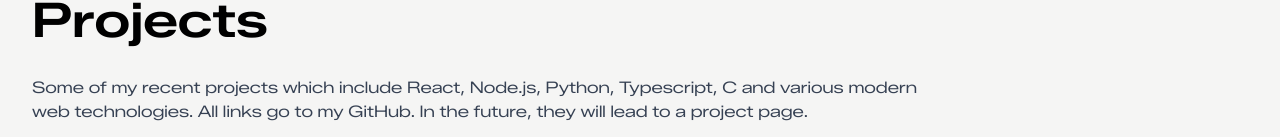
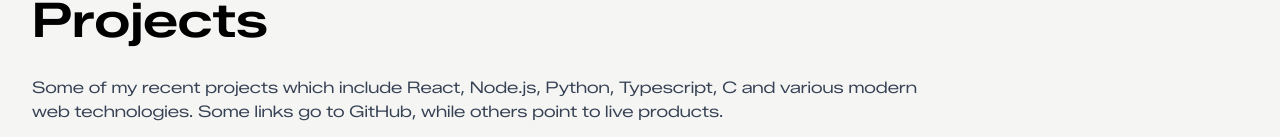
Before and after one commit to notsplol/TheCoolPortfolioTM, a React (Vite) app: page / in a window 1280 px wide. Shown: the part 815-952 px from the top of the page. Built offline with nearby package versions, Linux system fonts and the light colour scheme.

Commit message:
Purson added

```diff
--- a/src/App.jsx
+++ b/src/App.jsx
@@ -117,7 +117,7 @@
               </h2>
               <p className="text-gray-700 mb-12 max-w-7xl">
                 {isEnglish
-                  ? 'Some of my recent projects which include React, Node.js, Python, Typescript, C and various modern web technologies. All links go to my GitHub. In the future, they will lead to a project page.'
+                  ? 'Some of my recent projects which include React, Node.js, Python, Typescript, C and various modern web technologies. Some links go to GitHub, while others point to live products.'
                   : 'Quelques-uns de mes projets récents qui incluent React, Node.js, Python, Typescript, C et diverses technologies web modernes. Tous les liens mènent à mon GitHub.'
                 }
               </p>
@@ -128,13 +128,13 @@
                   { color: 'bg-blue-800', num: '01', title: 'Ad Astra' },
                   { color: 'bg-purple-800', num: '02', title: 'Tax Management App' },
                   { color: 'bg-emerald-700', num: '03', title: 'Code Review CLI' },
-                  { color: 'bg-red-700', num: '04', title: 'Portfolio Website' },
+                  { color: 'bg-red-700', num: '04', title: 'Purson', href: 'https://purson.me' },
                   { color: 'bg-amber-600', num: '05', title: 'ETCA-GCC' },
                   { color: 'bg-indigo-800', num: '06', title: 'OS Simulation' },
                 ].map((proj, i) => (
                   <a
                     key={proj.num}
-                    href="https://github.com/notsplol"
+                    href={proj.href || 'https://github.com/notsplol'}
                     className="block border-b border-black pb-6 focus:outline-none project-link"
                     tabIndex={0}
                   >
```
